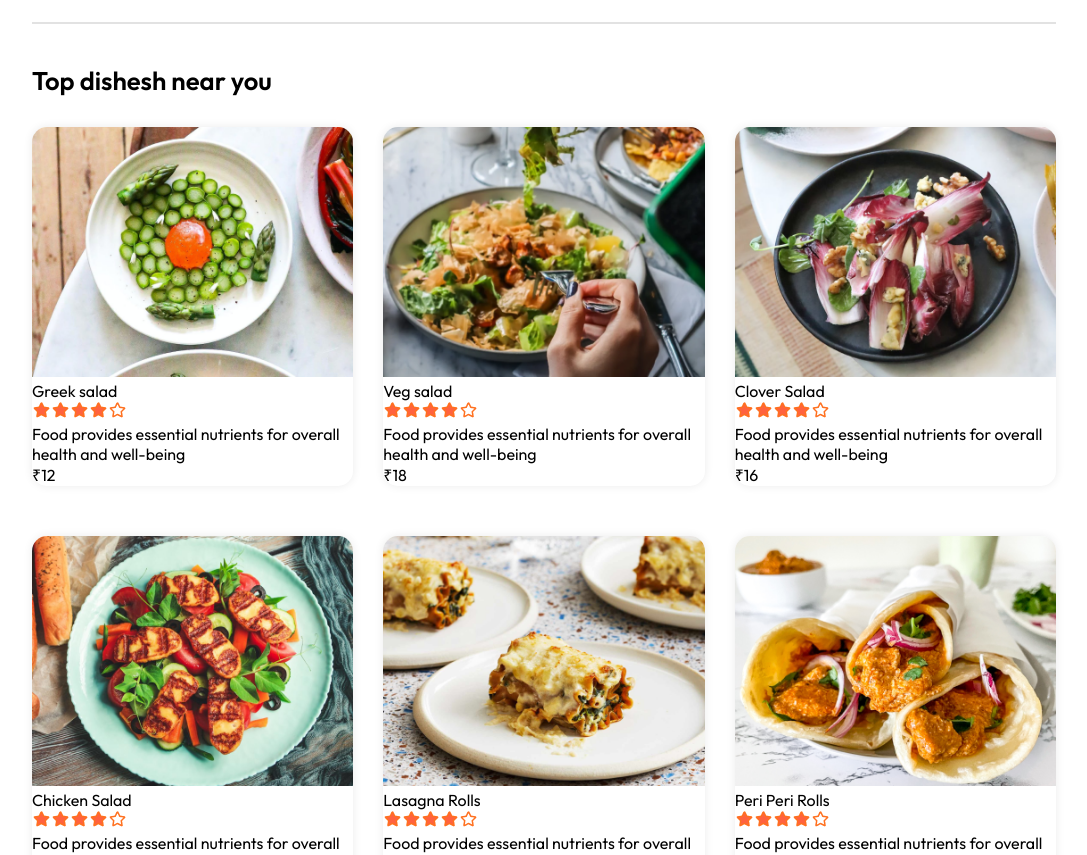
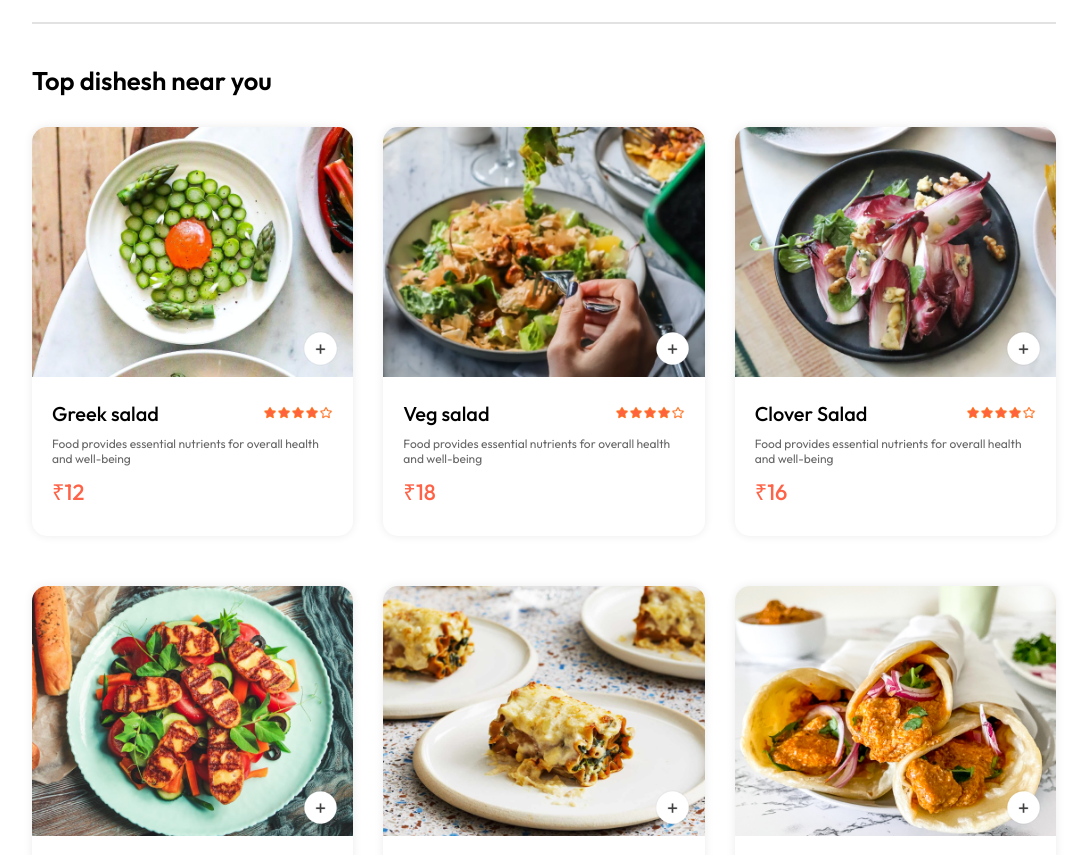
Before and after one commit to kr1shnnna/fullstack_food_deliverywebsite_reactjs, a React (Vite) app in the folder frontend/: page / in a window 1280 px wide. Shown: the part 880-1735 px from the top of the page, without its empty margins (96-1183 px from the left). Built offline with nearby package versions, Linux system fonts and the light colour scheme.

Commit message:
added add to cart functionality

```diff
--- a/frontend/src/Context/StoreContext.jsx
+++ b/frontend/src/Context/StoreContext.jsx
@@ -1,17 +1,41 @@
+import { useEffect, useState } from "react";
 import { createContext } from "react";
-import {food_list} from '../assets/assets'
-export const StoreContext = createContext(null)
+import { food_list } from "../assets/assets";
 
-const StoreContextProvider=(props)=>{
-    const contextValue={
-food_list
+export const StoreContext = createContext(null);
+
+const StoreContextProvider = (props) => {
+  const [cartItems, setCartItems] = useState({});
+
+  const addToCart = (itemId) => {
+    if (!cartItems[itemId]) {
+      setCartItems((prev) => ({ ...prev, [itemId]: 1 }));
+    } else {
+      setCartItems((prev) => ({ ...prev, [itemId]: prev[itemId] + 1 }));
     }
+  };
 
-    return (
-        <StoreContext.Provider value={contextValue}>
-        {props.children}
-            </StoreContext.Provider>
-    )
-}
+  const removeFromCart = (itemId) => {
+    setCartItems((prev) => ({ ...prev, [itemId]: prev[itemId] - 1 }));
+  };
 
-export default StoreContextProvider
+
+useEffect(()=>{
+console.log(cartItems);
+},[cartItems])
+  const contextValue = {
+    food_list,
+    cartItems,
+    setCartItems,
+    addToCart,
+    removeFromCart,
+  };
+
+  return (
+    <StoreContext.Provider value={contextValue}>
+      {props.children}
+    </StoreContext.Provider>
+  );
+};
+
+export default StoreContextProvider;
--- a/frontend/src/components/FoodItem/FoodItem.css
+++ b/frontend/src/components/FoodItem/FoodItem.css
@@ -11,3 +11,70 @@
     width:100%;
     border-radius:15px 15px 0px 0px;
 }
+
+.food-item-info{
+    padding:20px;
+
+}
+
+.food-item-name-rating{
+    display:flex;
+    justify-content:space-between;
+    align-items:center;
+    margin-bottom:10px;
+
+}
+
+.food-item-name-rating p{
+    font-size:20px;
+    font-weight:500;
+}
+
+.food-item-name-rating img{
+    width:70px;
+
+}
+
+.food-item-desc{
+    color:#676767;
+    font-size:12px;
+}
+
+.food-item-price{
+    color:tomato;
+    font-size:22px;
+    font-weight:500;
+    margin:10px 0px;
+}
+
+.food-item-image-container{
+    position:relative;
+
+}
+
+.food-item-image-container .add{
+    width:35px;
+    position:absolute;
+    bottom:15px;
+    right:15px;
+    cursor:pointer;
+    border-radius:50%;
+}
+
+.food-item-counter{
+    position:absolute;
+    bottom:15px;
+    right:15px;
+    display:flex;
+    align-items:center;
+    gap:10px;
+    padding:6px;
+    border-radius:50px;
+    background-color:white;
+
+}
+
+.food-item-counter img{
+    width:30px;
+
+}
--- a/frontend/src/components/FoodItem/FoodItem.jsx
+++ b/frontend/src/components/FoodItem/FoodItem.jsx
@@ -1,26 +1,42 @@
-import './FoodItem.css'
-import {assets}from '../../assets/assets'
-const FoodItem = ({id,name,price,description,image}) => {
+import "./FoodItem.css";
+import { assets } from "../../assets/assets";
+import { StoreContext } from "../../Context/StoreContext";
+import { useContext } from "react";
+
+const FoodItem = ({ id, name, price, description, image }) => {
+  const { cartItems, addToCart, removeFromCart } = useContext(StoreContext);
   return (
-    <div className='food-item'>
+    <div className="food-item">
       <div className="food-item-image-container">
-        <img  className='food-item-image' src={image} />
+        <img className="food-item-image" src={image} />
+        {!cartItems[id] ? (
+          <img
+            className="add"
+            onClick={() => addToCart(id)}
+            src={assets.add_icon_white}
+          />
+        ) : (
+          <div className="food-item-counter">
+            <img
+              onClick={() => removeFromCart(id)}
+              src={assets.remove_icon_red}
+            />
+            <p>{cartItems[id]}</p>
+            <img onClick={() => addToCart(id)} src={assets.add_icon_green} />
+          </div>
+        )}
       </div>
 
       <div className="food-item-info">
         <div className="food-item-name-rating">
-            <p>{name}</p>
-            <img src={assets.rating_starts}/>
+          <p>{name}</p>
+          <img src={assets.rating_starts} />
         </div>
-        <p className="food-item-desc">
-            {description}
-        </p>
-        <p className="food-item-price">
-            ₹{price}
-        </p>
+        <p className="food-item-desc">{description}</p>
+        <p className="food-item-price">₹{price}</p>
       </div>
     </div>
-  )
-}
+  );
+};
 
-export default FoodItem
+export default FoodItem;
```
Also changed, not shown: frontend/src/components/FoodDisplay/FoodDisplay.jsx (+11 -2 lines).
